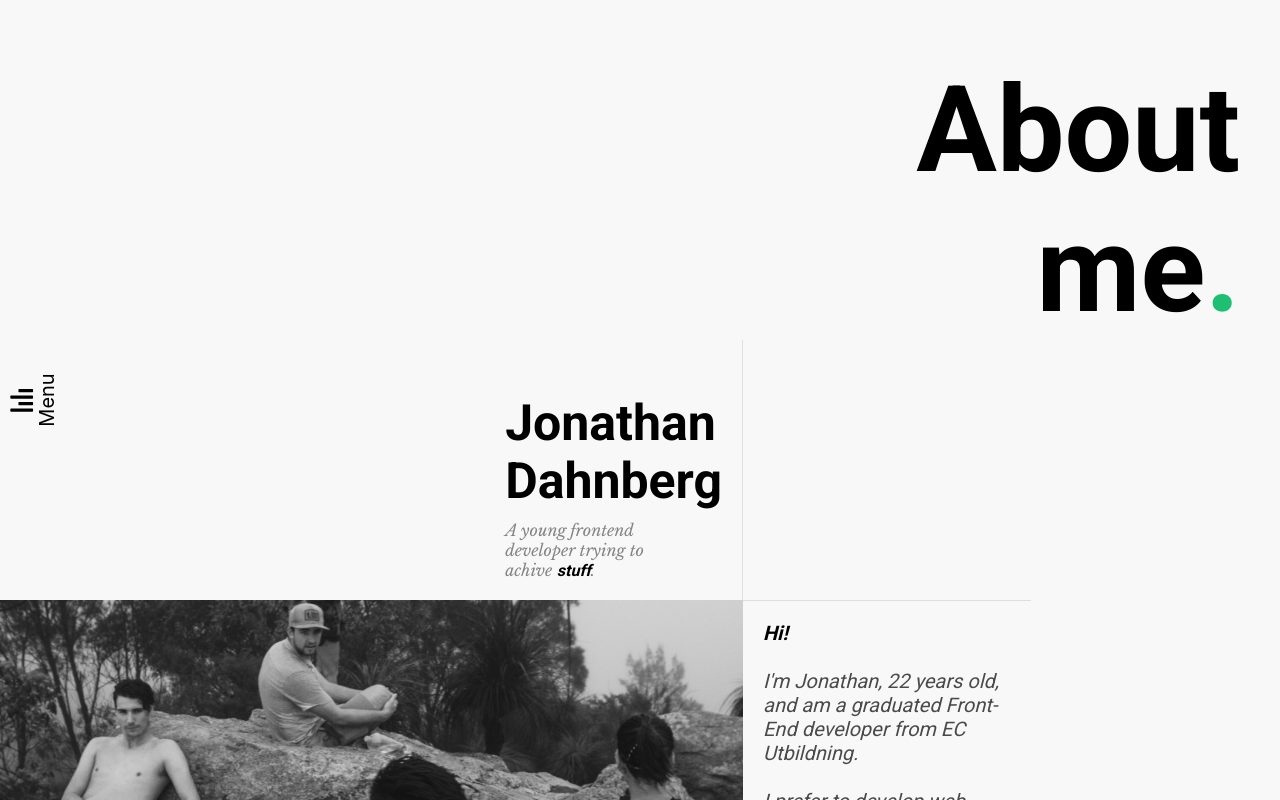
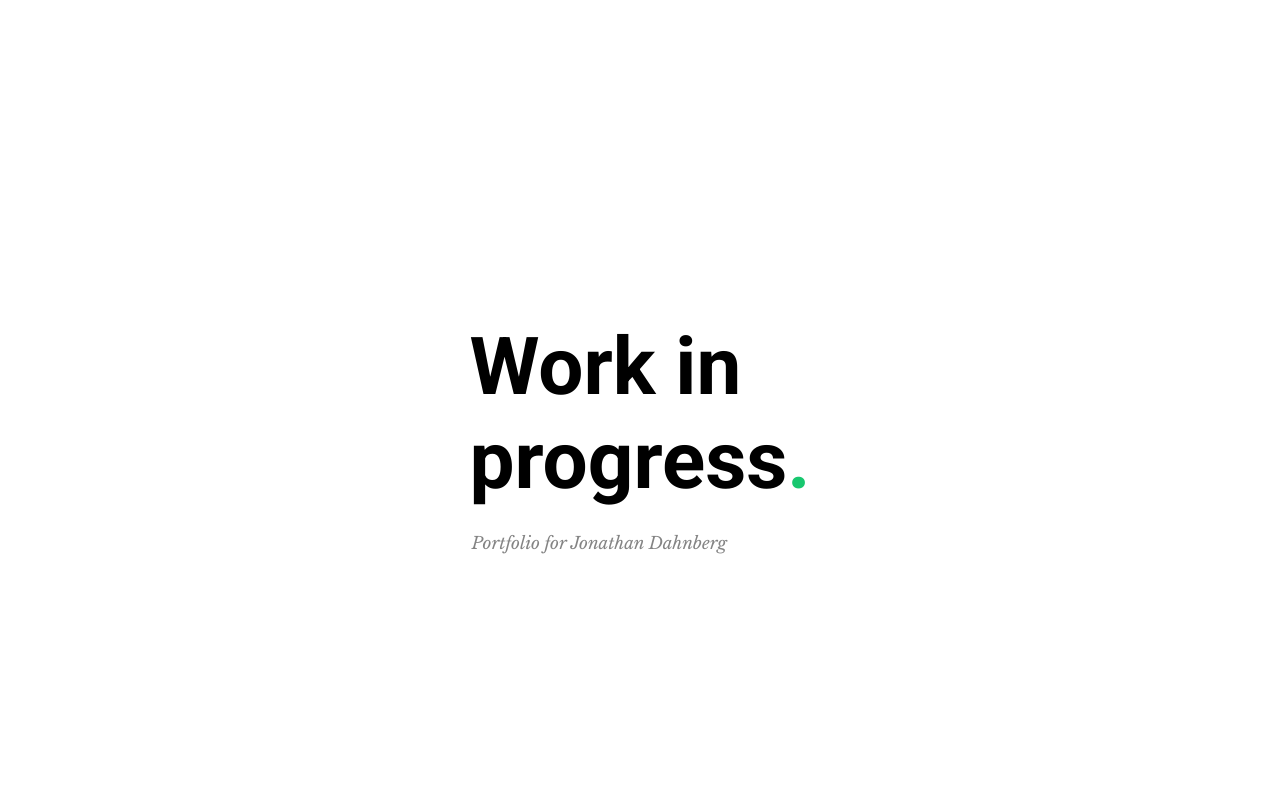
Before and after one commit to Jonathandah/portfolio, a React (Create React App) app: page / in a window 1280 px wide. Shown: the top 800 px of the page. Built offline with nearby package versions, Linux system fonts and the light colour scheme.

Commit message:
work in porgress screen

```diff
--- a/src/App.jsx
+++ b/src/App.jsx
@@ -6,7 +6,7 @@ import { library } from '@fortawesome/fontawesome-svg-core';
 import { fab } from '@fortawesome/free-brands-svg-icons';
 import { faAlignRight } from '@fortawesome/free-solid-svg-icons';
 import { FontAwesomeIcon } from '@fortawesome/react-fontawesome';
-
+import Work_in_progress from "./Views/Work_in_progress/Work_in_progress"
 library.add(fab);
 
 function App() {
@@ -14,18 +14,14 @@ function App() {
     <Router>
       <div className='App'>
         <header className='App__header'></header>
-        <aside className='App__sidebar'>
+        {/* <aside className='App__sidebar'>
           <div className='sidebar__box'>
             <FontAwesomeIcon className='box__icon' icon={faAlignRight} />
             <p className='box__text'>Menu</p>
           </div>
-          {/* <span className="material-icons">home</span>
-          <span className="material-icons">face</span>
-          <span className="material-icons">work</span>
-          <span className="material-icons">alternate_email</span> */}
-        </aside>
+        </aside> */}
         <main className='App__main'>
-          <Route exact path='/' component={Home} />
+          <Route exact path='/' component={Work_in_progress} />
         </main>
         <footer className='App__footer'></footer>
       </div>
--- /dev/null
+++ b/src/Views/Work_in_progress/Work_in_progress.jsx
@@ -0,0 +1,12 @@
+import React from 'react';
+import "./Work_in_progress.sass"
+
+function Work_in_progress(props) {
+    return (
+        <div className="Work_in_progress">
+            <p><span>Work in</span><br></br><span>progress</span><span>.</span><br></br><span>Portfolio for <span>Jonathan Dahnberg </span></span></p>
+        </div>
+    );
+}
+
+export default Work_in_progress;
--- /dev/null
+++ b/src/Views/Work_in_progress/Work_in_progress.sass
@@ -0,0 +1,24 @@
+.Work_in_progress
+    position: absolute
+    top: 40%
+    display: flex
+    align-items: center
+    justify-content: center
+    p
+        font-size: 80px
+        color: #000000
+        font-weight: 600
+        font-family: 'Roboto', sans-serif
+        span
+            &:nth-of-type(3)
+                color: #18c76f
+
+            &:nth-of-type(4)
+                font-size: 17px
+                font-family: 'Libre Baskerville', sans-serif
+                font-style: italic
+                font-weight: normal
+                color: #848484
+                position: absolute
+                padding-top: 25px
+                padding-left: 2px
```
